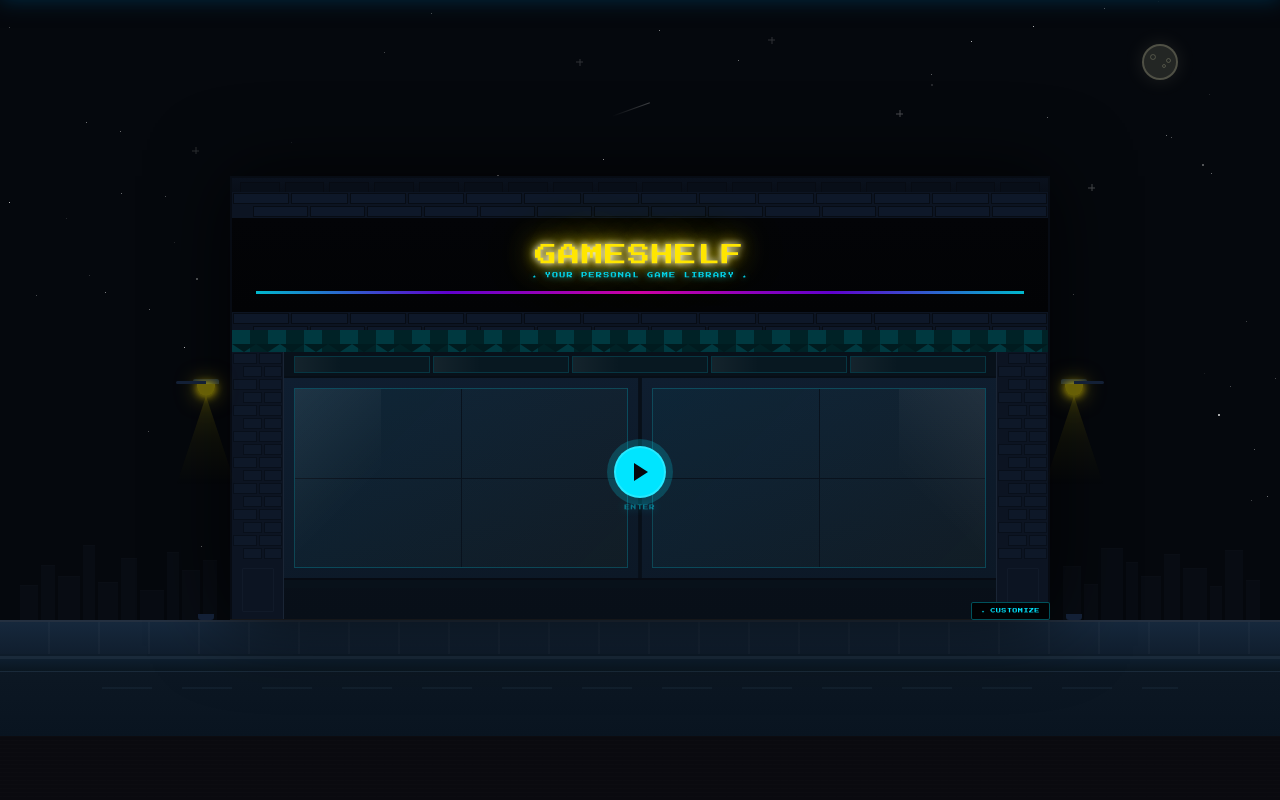
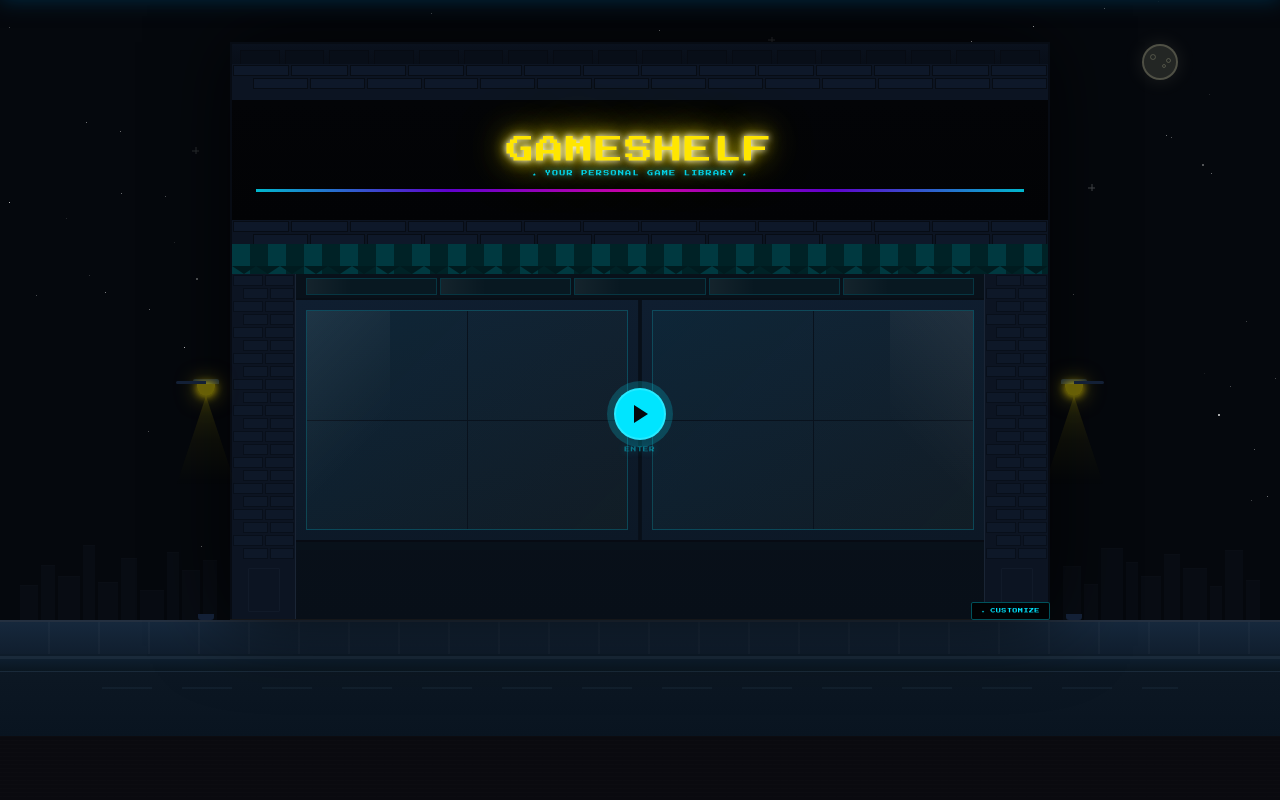
Before and after one commit to Nikki-asu/GameShelf, a Flask app: page / in a window 1280 px wide. Shown: the part 64-864 px from the top of the page. Run offline with Flask 3, Linux system fonts and the light colour scheme.

Commit message:
Update index.html
make building taller

```diff
--- a/templates/index.html
+++ b/templates/index.html
@@ -48,7 +48,7 @@
     <div class="sf-storebody" id="sfStorebody">
       <!-- LEFT SIDE WALL -->
       <div class="sf-sidewall" id="sfSidewallL">
-        {% for i in range(16) %}
+        {% for i in range(22) %}
         <div class="sf-sidewall-brick{% if i % 2 == 1 %} offset{% endif %}">
           <div class="sf-sidewall-b"></div><div class="sf-sidewall-b"></div>
         </div>
@@ -129,7 +129,7 @@
       </div><!-- /sf-storefront-mid -->
       <!-- RIGHT SIDE WALL -->
       <div class="sf-sidewall sf-sidewall--r" id="sfSidewallR">
-        {% for i in range(16) %}
+        {% for i in range(22) %}
         <div class="sf-sidewall-brick{% if i % 2 == 0 %} offset{% endif %}">
           <div class="sf-sidewall-b"></div><div class="sf-sidewall-b"></div>
         </div>
@@ -237,6 +237,7 @@
   align-items: center;
   pointer-events: none;
   bottom: 116px;
+  padding-top: 60px;
 }
 .sf-lamp--l { left: calc(50% - 470px); }
 .sf-lamp--r { right: calc(50% - 470px); }
@@ -277,7 +278,7 @@
 }
 
 .sf-roofline {
-  height: 16px;
+  height: 22px;
   border: 2px solid var(--sf-roof-border, #2e3f55);
   border-bottom: none;
   background: var(--sf-roof-bg, linear-gradient(180deg,#243040,#1a2535));
@@ -285,7 +286,7 @@
   padding: 0 8px; gap: 5px;
 }
 .sf-batt {
-  flex: 1; height: 10px;
+  flex: 1; height: 14px;
   background: var(--sf-batt-bg, #1a2535);
   border: 1px solid var(--sf-batt-border, #2a3a50);
   border-bottom: none; border-radius: 1px 1px 0 0;
@@ -297,8 +298,8 @@
   background: var(--sf-brick-bg, #0c1422);
   overflow: hidden;
 }
-.sf-brickband--tall { height: 26px; }
-.sf-brickband--short { height: 18px; }
+.sf-brickband--tall { height: 36px; }
+.sf-brickband--short { height: 24px; }
 .sf-brickrow { display: flex; height: 13px; }
 .sf-brickrow--offset { margin-left: 20px; }
 .sf-brick { flex: 1; margin: 1px; background: var(--sf-brick-face, #162030); border: 1px solid var(--sf-brick-mortar, #0a1420); }
@@ -307,11 +308,11 @@
   background: var(--sf-sign-bg, linear-gradient(180deg,#080e1c,#050a14));
   border: 2px solid var(--sf-sign-border, #1a2840);
   border-top: none; border-bottom: none;
-  padding: 26px 24px 18px;
+  padding: 36px 24px 28px;
   text-align: center;
 }
 .sf-sign {
-  font-size: clamp(14px, 2.8vw, 22px);
+  font-size: clamp(16px, 3.2vw, 28px);
   letter-spacing: 0.06em;
   color: var(--sf-sign-color, #ffe600);
   text-shadow: 0 0 6px #fff, 0 0 12px rgba(255,230,0,1), 0 0 28px rgba(255,230,0,0.8), 0 0 55px rgba(255,230,0,0.4);
@@ -325,11 +326,11 @@
 .sf-neonstrip { height: 3px; margin-top: 12px; opacity: 0.8; }
 
 .sf-awning {
-  height: 22px; overflow: hidden; position: relative;
+  height: 30px; overflow: hidden; position: relative;
   border-left: 2px solid var(--sf-sign-border, #1a2840);
   border-right: 2px solid var(--sf-sign-border, #1a2840);
 }
-.sf-awning-stripes { width: 100%; height: 22px; }
+.sf-awning-stripes { width: 100%; height: 30px; }
 .sf-awning-fringe { position: absolute; bottom: 0; left: 0; right: 0; height: 8px; display: flex; }
 .sf-awning-fringe-tri { flex: 1; clip-path: polygon(0 0, 100% 0, 50% 100%); }
 
@@ -343,7 +344,7 @@
 
 /* side wall panels — brick columns flanking the doors */
 .sf-sidewall {
-  width: 52px;
+  width: 64px;
   flex-shrink: 0;
   background: var(--sf-brick-bg, #0c1422);
   border-right: 1px solid var(--sf-brick-border, #1a2535);
@@ -400,7 +401,7 @@
   background: linear-gradient(90deg, rgba(255,255,255,0.05), transparent);
 }
 
-.sf-doors-row { height: 200px; position: relative; overflow: hidden; }
+.sf-doors-row { height: 240px; position: relative; overflow: hidden; }
 
 .sf-interior {
   position: absolute; inset: 0; z-index: 1;
```
